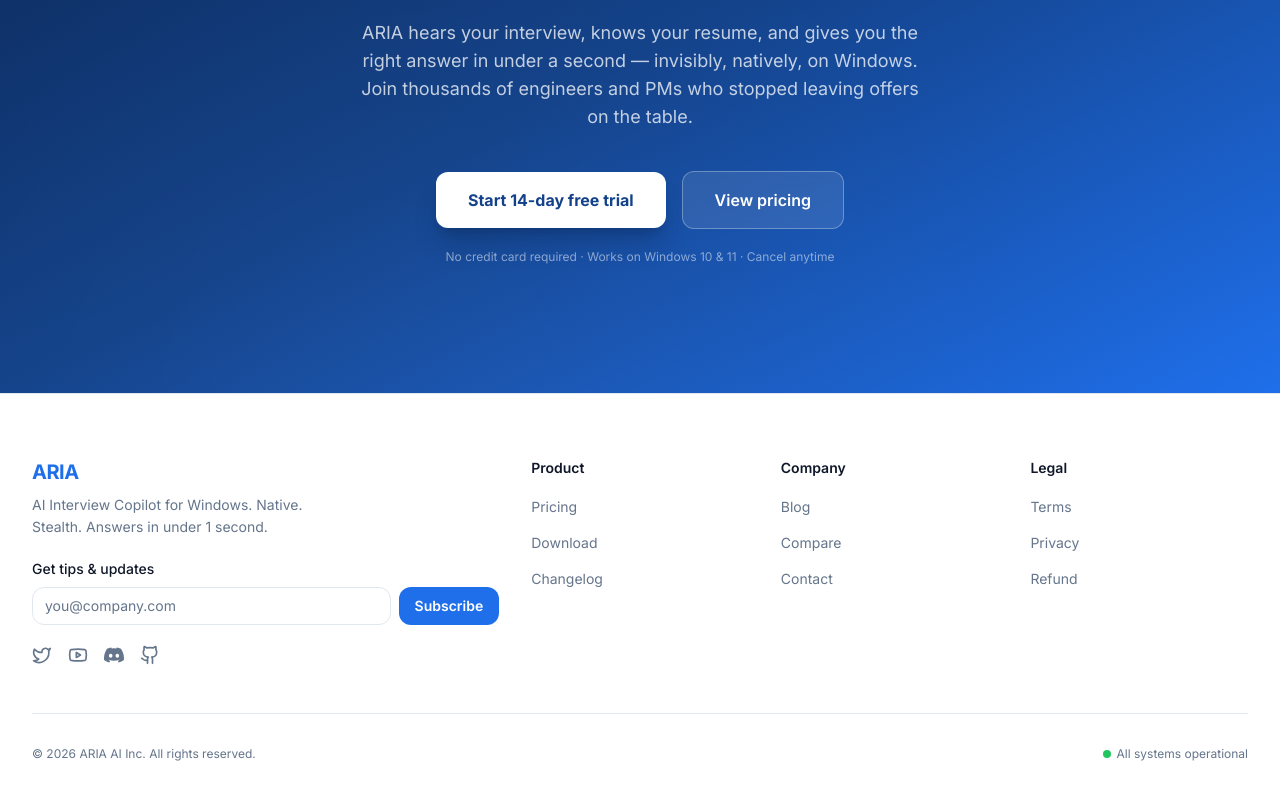
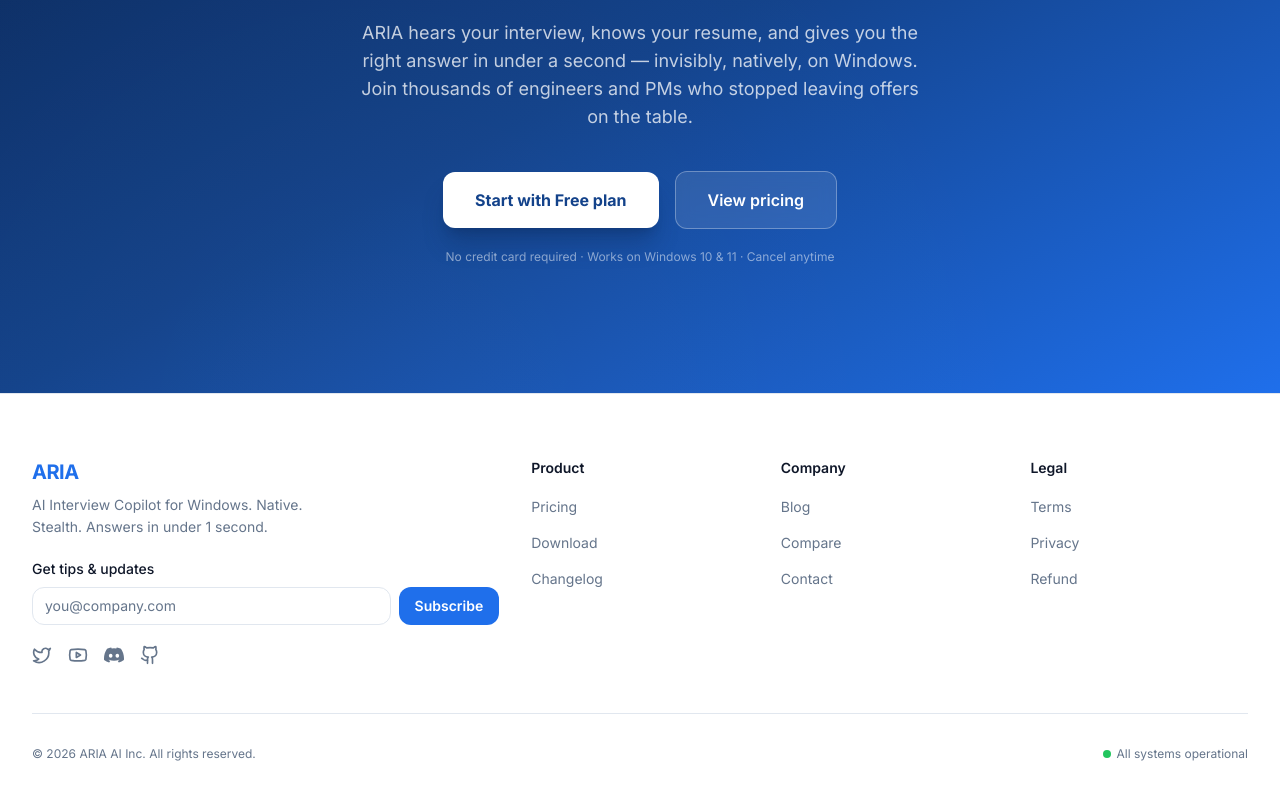
Before and after one commit to tongoltyrone96/aria-platform, a Next.js app in the folder apps/web/: page / in a window 1280 px wide. Shown: the part 9621-10421 px from the top of the page. Built offline with nearby package versions, Linux system fonts and the light colour scheme; no server answers.

Commit message:
minor update

```diff
--- a/apps/web/src/components/marketing/CTASection.tsx
+++ b/apps/web/src/components/marketing/CTASection.tsx
@@ -25,7 +25,7 @@ export function CTASection() {
             href="/signup"
             className="inline-flex items-center justify-center rounded-xl bg-white hover:bg-brand-50 text-brand-700 text-base font-bold px-8 py-4 transition-colors shadow-xl shadow-brand-900/30"
           >
-            Start 14-day free trial
+            Start with Free plan
           </Link>
           <Link
             href="/pricing"
```
